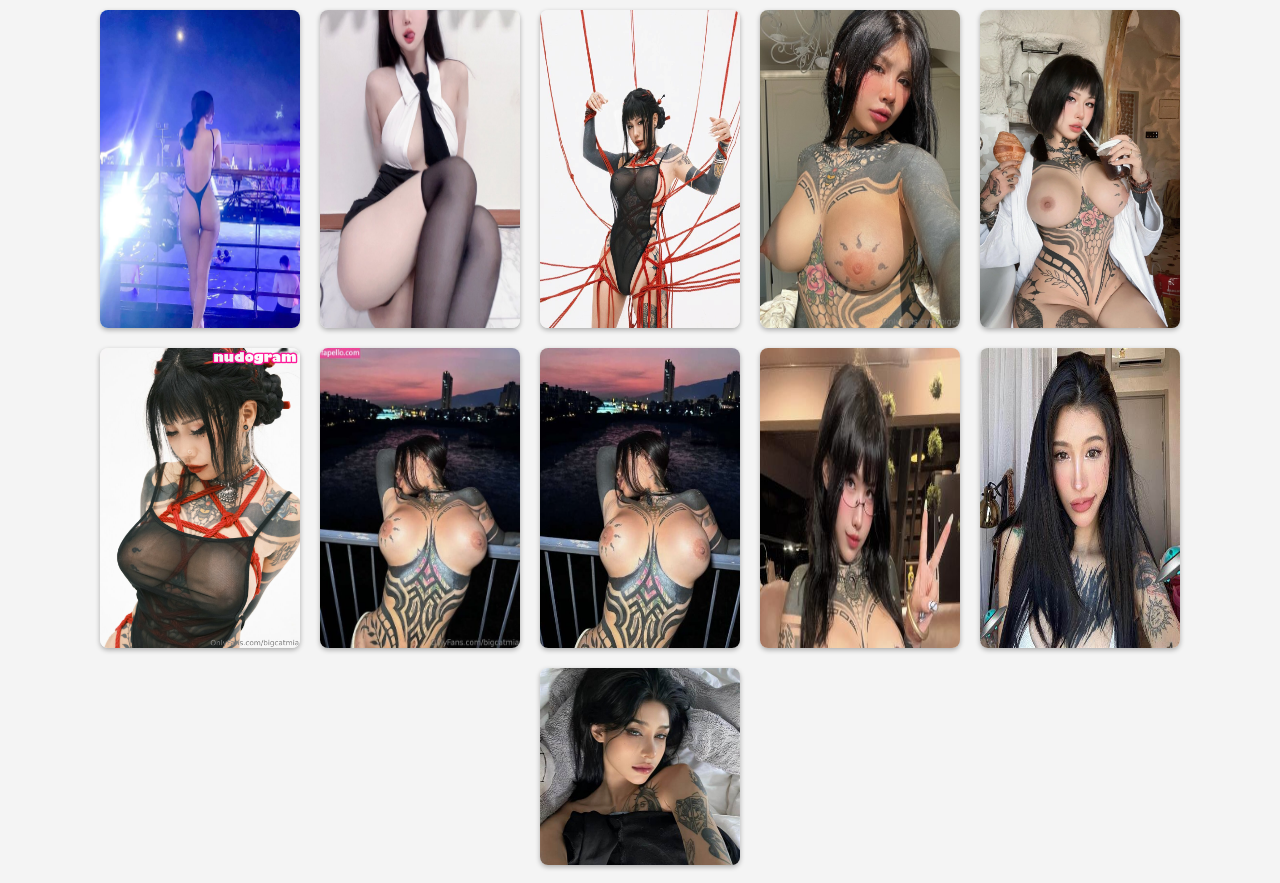
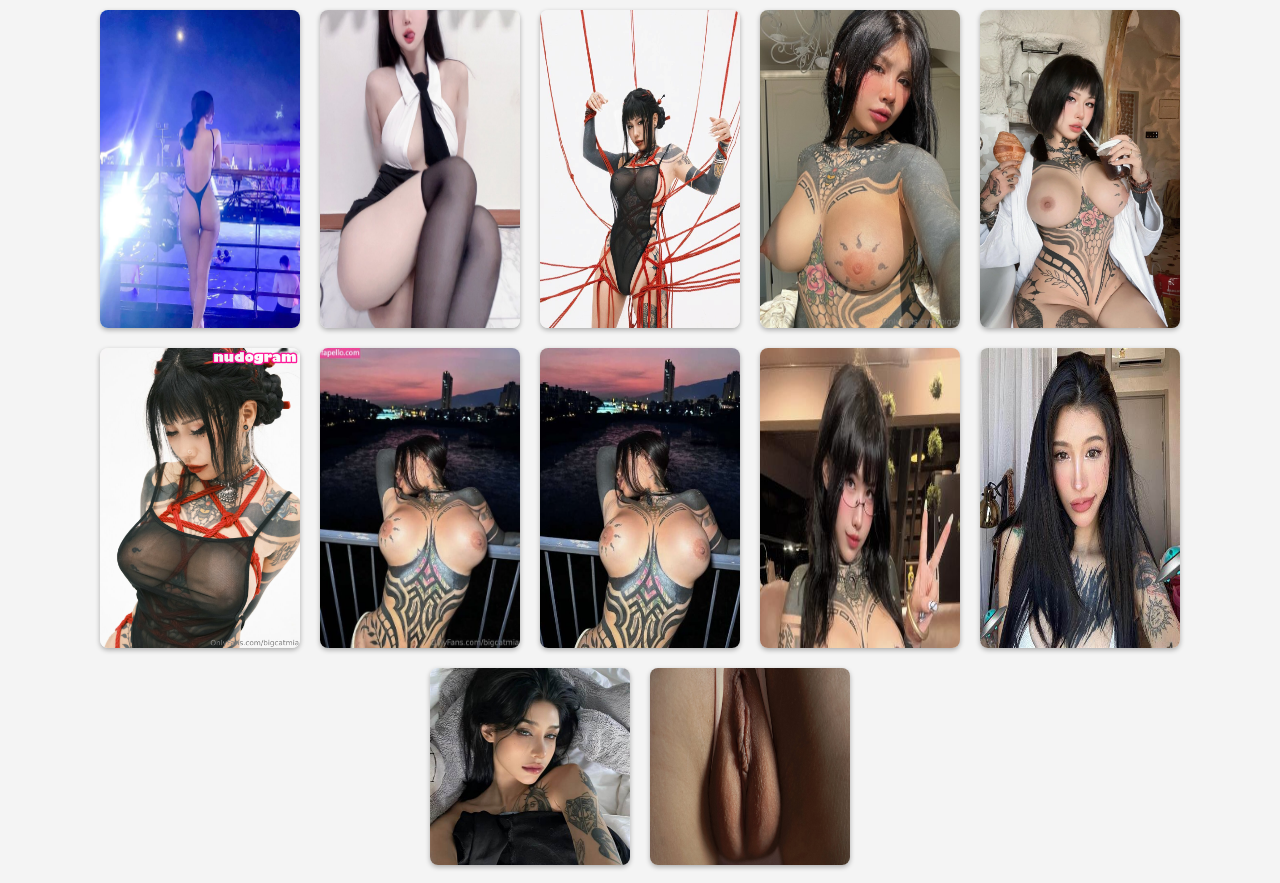
Before and after one commit to 7test357/53xy, a plain HTML site: page 53xy/iindex.html in a window 1280 px wide. Shown: the part 86-969 px from the top of the page. Drawn offline with Linux system fonts and the light colour scheme.

Commit message:
Update iindex.html

```diff
--- a/53xy/iindex.html
+++ b/53xy/iindex.html
@@ -75,7 +75,7 @@
       <img src="image/wow7.jpg" alt="사진 1" onclick="openModal(this.src)">
       <img src="image/wow8.jpg" alt="사진 1" onclick="openModal(this.src)">
       <img src="image/wow9.jpg" alt="사진 1" onclick="openModal(this.src)">
-
+      <img src="image/wow10.jpg" alt="사진 1" onclick="openModal(this.src)">
     </div>
 
     <div id="myModal" class="modal" onclick="closeModal()">
```
